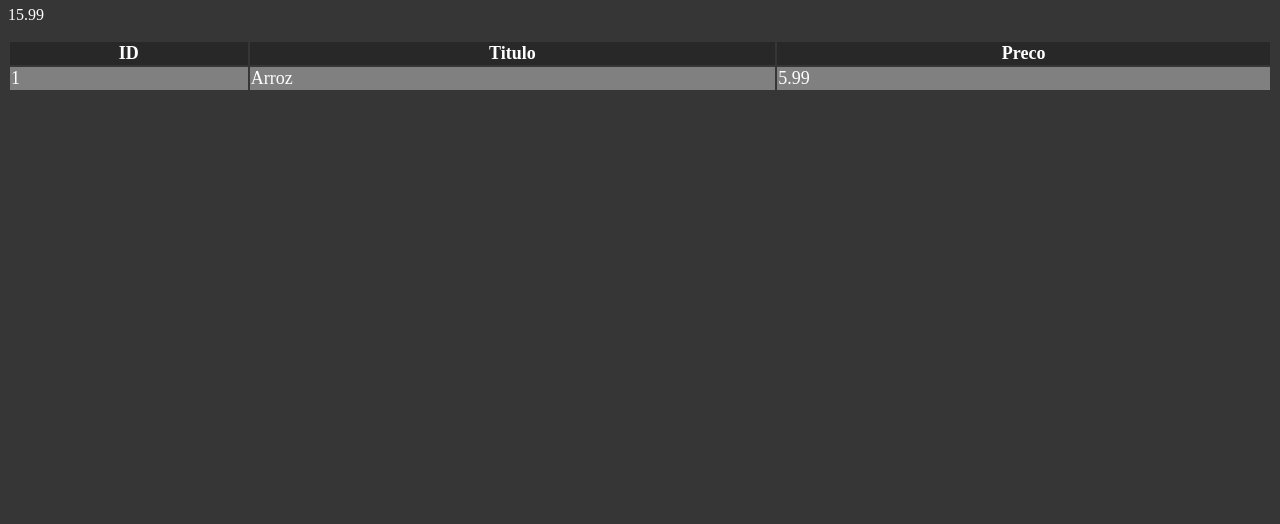
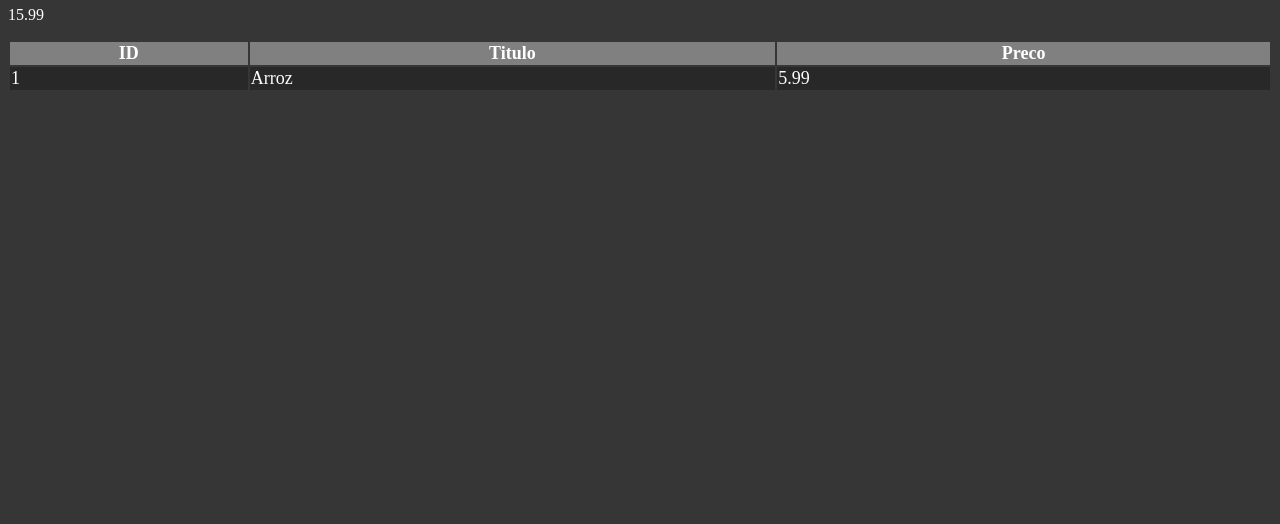
Before and after one commit to jesiel364/objetos-js, a website: page index.html in a window 1280 px wide. Shown: the part 276-800 px from the top of the page. Drawn offline with Linux system fonts and the light colour scheme.

Commit message:
update style.css

```diff
--- a/style.css
+++ b/style.css
@@ -14,11 +14,11 @@ table{
 	border: none;
 }
 
-th{
+td{
 	background-color: #282828;
 }
 
-td {
+th {
 
   background-color: grey;
 }
```
